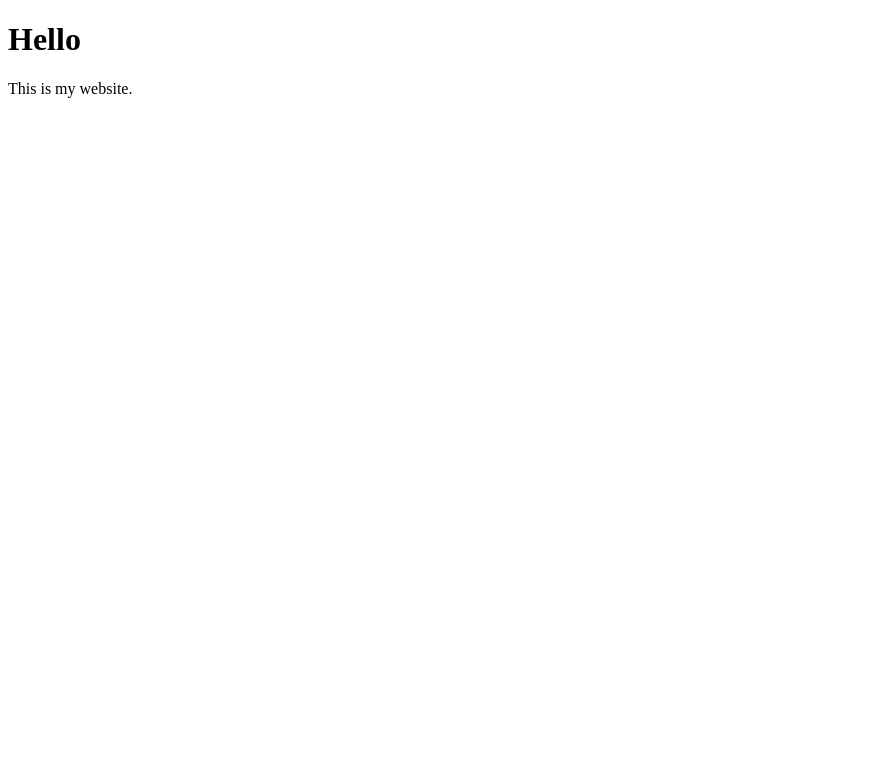
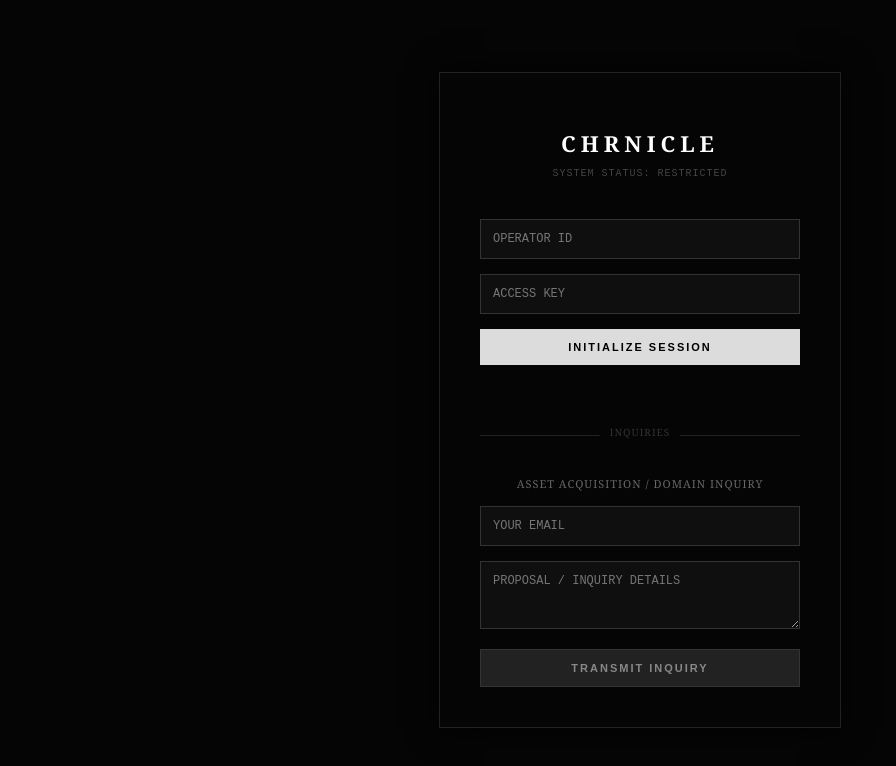
Before and after one commit to ndemarco25/ndemarco25.github.io, a plain HTML site: page index.html in a window 1280 px wide. Shown: the whole page, without its empty margins (0-896 px from the left). Drawn offline with Linux system fonts and the light colour scheme.

Commit message:
Update index.html

```diff
--- a/index.html
+++ b/index.html
@@ -1,10 +1,155 @@
 <!DOCTYPE html>
-<html>
-  <head>
-    <title>My Website</title>
-  </head>
-  <body>
-    <h1>Hello</h1>
-    <p>This is my website.</p>
-  </body>
+<html lang="en">
+<head>
+    <meta charset="UTF-8">
+    <meta name="viewport" content="width=device-width, initial-scale=1.0">
+    <title>CHRNICLE | Private Access</title>
+    <style>
+        body {
+            background-color: #050505;
+            color: #dcdcdc;
+            font-family: "Georgia", serif;
+            display: flex;
+            flex-direction: column;
+            align-items: center;
+            justify-content: center;
+            min-height: 100vh;
+            margin: 0;
+            letter-spacing: 1px;
+        }
+
+        .container {
+            width: 320px;
+            padding: 40px;
+            border: 1px solid #222;
+            box-shadow: 0 0 30px rgba(0,0,0,0.9);
+            text-align: center;
+        }
+
+        h1 {
+            font-size: 22px;
+            text-transform: uppercase;
+            letter-spacing: 5px;
+            margin-bottom: 5px;
+            color: #fff;
+        }
+
+        .status {
+            font-family: "Courier New", monospace;
+            font-size: 10px;
+            color: #444;
+            margin-bottom: 40px;
+            text-transform: uppercase;
+        }
+
+        /* Input Styling */
+        input, textarea {
+            width: 100%;
+            background: #0f0f0f;
+            border: 1px solid #333;
+            color: #fff;
+            padding: 12px;
+            margin-bottom: 15px;
+            font-family: "Courier New", monospace;
+            font-size: 12px;
+            box-sizing: border-box;
+            transition: border-color 0.3s;
+        }
+
+        input:focus, textarea:focus {
+            outline: none;
+            border-color: #666;
+        }
+
+        /* Button Styling */
+        button {
+            width: 100%;
+            padding: 12px;
+            background: #dcdcdc;
+            color: #000;
+            border: none;
+            font-weight: bold;
+            text-transform: uppercase;
+            font-size: 11px;
+            cursor: pointer;
+            letter-spacing: 2px;
+            transition: opacity 0.3s;
+        }
+
+        button:hover {
+            opacity: 0.8;
+        }
+
+        /* Divider */
+        .divider {
+            height: 1px;
+            background: #222;
+            margin: 40px 0;
+            position: relative;
+        }
+
+        .divider span {
+            position: absolute;
+            top: -10px;
+            left: 50%;
+            transform: translateX(-50%);
+            background: #050505;
+            padding: 0 10px;
+            color: #333;
+            font-size: 10px;
+            text-transform: uppercase;
+        }
+
+        /* Fake Login Feedback */
+        #login-msg {
+            height: 20px;
+            margin-top: 10px;
+            font-size: 10px;
+            font-family: "Courier New", monospace;
+            color: #8b0000;
+        }
+    </style>
+</head>
+<body>
+
+    <div class="container">
+        <h1>Chrnicle</h1>
+        <p class="status">System Status: Restricted</p>
+
+        <form id="fakeLogin">
+            <input type="text" placeholder="OPERATOR ID" required>
+            <input type="password" placeholder="ACCESS KEY" required>
+            <button type="submit">Initialize Session</button>
+        </form>
+        <div id="login-msg"></div>
+
+        <div class="divider"><span>Inquiries</span></div>
+
+        <p style="font-size: 11px; color: #666; margin-bottom: 15px; text-transform: uppercase;">
+            Asset Acquisition / Domain Inquiry
+        </p>
+
+        <form action="https://formspree.io/f/mrbnvqqa" method="POST">
+            <input type="email" name="email" placeholder="YOUR EMAIL" required>
+            <textarea name="message" rows="3" placeholder="PROPOSAL / INQUIRY DETAILS" required></textarea>
+            <button type="submit" style="background: #222; color: #888; border: 1px solid #333;">Transmit Inquiry</button>
+        </form>
+    </div>
+
+    <script>
+        // Fake Login Logic
+        document.getElementById('fakeLogin').addEventListener('submit', function(e) {
+            e.preventDefault();
+            const msg = document.getElementById('login-msg');
+            msg.style.color = "#666";
+            msg.innerText = "AUTHENTICATING...";
+
+            setTimeout(() => {
+                msg.style.color = "#8b0000";
+                msg.innerText = "ACCESS DENIED: UNRECOGNIZED HASH.";
+            }, 1200);
+        });
+    </script>
+
+</body>
 </html>
```
